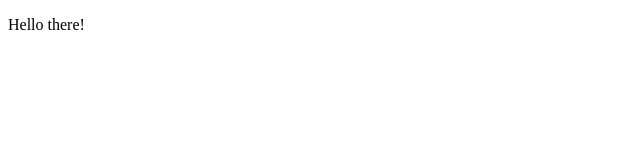
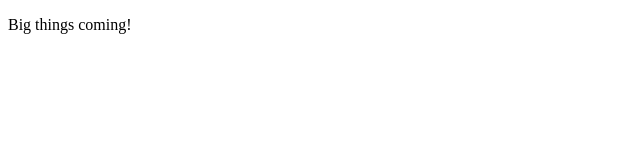
Before and after one commit to LaurenBrown46/LaurenBrown46.github.io, a plain HTML site: page index.html in a window 1280 px wide. Shown: the full height of the page, 0-640 px from the left. Drawn offline with Linux system fonts and the light colour scheme.

Commit message:
Update index.html
Update index.html

```diff
--- a/index.html
+++ b/index.html
@@ -6,6 +6,6 @@
     <title>Lauren Brown</title>
 </head>
 <body>
-   <p>Hello there!</p>
+   <p>Big things coming!</p>
 </body>
 </html>
```
